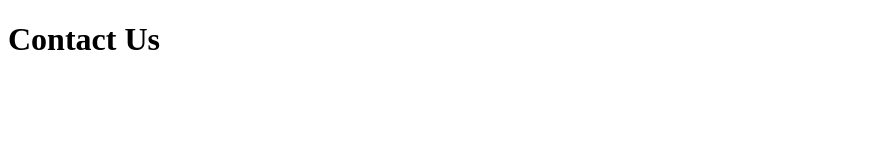
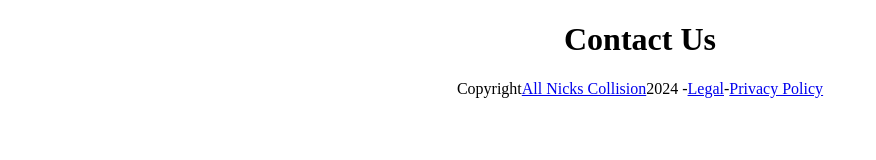
Before and after one commit to temor01/FAWAD-BOLA_POJECT, a plain HTML site: page pages/contact-us.html in a window 1280 px wide. Shown: the whole page, without its empty margins (0-876 px from the left). Drawn offline with Linux system fonts and the light colour scheme.

Commit message:
add target and rel attributes to all <a> elements

```diff
--- a/pages/contact-us.html
+++ b/pages/contact-us.html
@@ -7,5 +7,9 @@
     </head>
     <body>
         <h1>Contact Us</h1>
+
+
+
+                <footer class="footer">Copyright  <a href="https://www.yellowpages.ca/bus/Alberta/Calgary/All-Nicks-Collision-Ltd/3513246.html" target="_blank" rel="noopener">All Nicks Collision</a> 2024 - <a href="https://allnickscollision.com/#" target="_blank" rel="noopener">Legal</a> - <a href="https://allnickscollision.com/uploads/6RAxpM7m/PrivacyPolicy.pdf" target="_blank" rel="noopener">Privacy Policy</a></footer>
     </body>
 </html>
--- a/style.css
+++ b/style.css
@@ -17,3 +17,7 @@
     justify-content: center;
     align-content: center;
   }
+
+  h1 {
+    text-align: center;
+  }
```
Also changed, not shown: index.html (+1 -1 lines), pages/accident-info.html (+4 -0 lines), pages/gallery.html (+4 -0 lines), pages/promotions.html (+4 -0 lines), pages/request-a-quote.html (+3 -0 lines), pages/services.html (+1 -1 lines).
